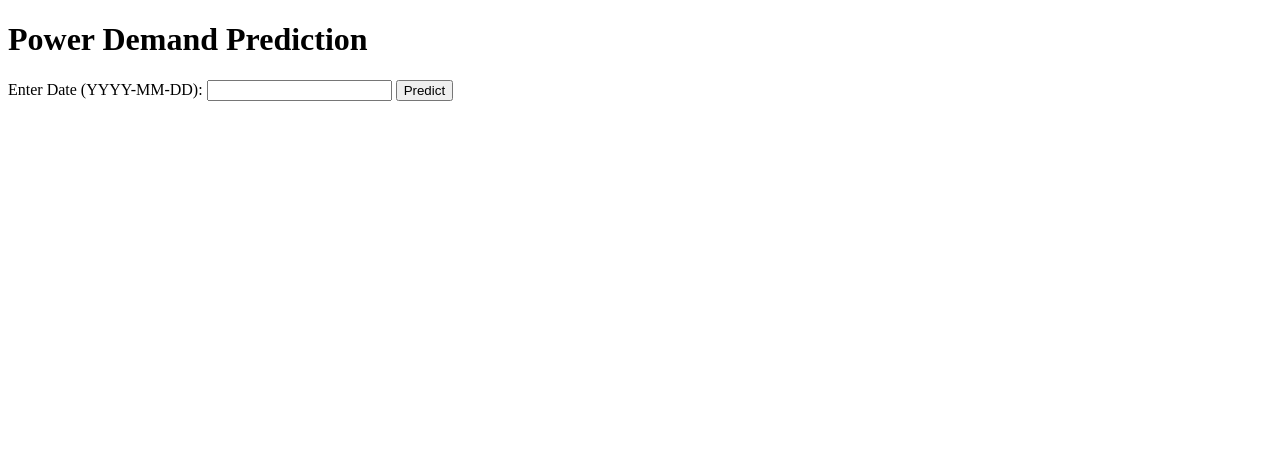
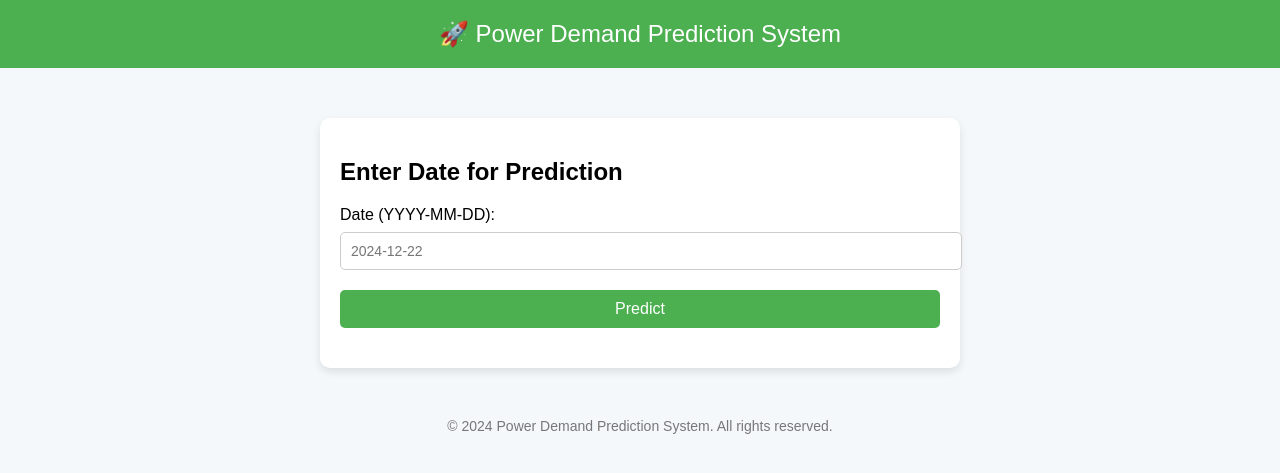
Before and after one commit to Yug25/delhi_peek_electric_powerdemand, a Flask app: page / in a window 1280 px wide. Shown: the top 473 px of the page. Run offline with Flask 3, Linux system fonts and the light colour scheme; parts of the project's set-up code (start-up, migrations or seed data) failed here and were passed over.

Commit message:
Update index.html

```diff
--- a/templates/index.html
+++ b/templates/index.html
@@ -2,26 +2,131 @@
 <html lang="en">
 <head>
     <meta charset="UTF-8">
+    <meta name="viewport" content="width=device-width, initial-scale=1.0">
     <title>Power Demand Prediction</title>
+    <style>
+        /* Global Styles */
+        body {
+            font-family: 'Arial', sans-serif;
+            margin: 0;
+            padding: 0;
+            background-color: #f4f8fb;
+        }
+
+        header {
+            background-color: #4CAF50;
+            color: white;
+            text-align: center;
+            padding: 20px 0;
+            font-size: 24px;
+        }
+
+        .container {
+            max-width: 600px;
+            margin: 50px auto;
+            padding: 20px;
+            background-color: white;
+            border-radius: 10px;
+            box-shadow: 0 4px 8px rgba(0, 0, 0, 0.1);
+        }
+
+        .form-group {
+            margin-bottom: 20px;
+        }
+
+        .form-group label {
+            display: block;
+            margin-bottom: 8px;
+            font-size: 16px;
+        }
+
+        .form-group input {
+            width: 100%;
+            padding: 10px;
+            font-size: 14px;
+            border: 1px solid #ccc;
+            border-radius: 5px;
+        }
+
+        .btn-predict {
+            display: inline-block;
+            width: 100%;
+            padding: 10px;
+            font-size: 16px;
+            color: white;
+            background-color: #4CAF50;
+            border: none;
+            border-radius: 5px;
+            cursor: pointer;
+        }
+
+        .btn-predict:hover {
+            background-color: #45a049;
+        }
+
+        #result {
+            margin-top: 20px;
+            font-size: 16px;
+            font-weight: bold;
+            color: #333;
+            text-align: center;
+        }
+
+        footer {
+            text-align: center;
+            margin-top: 30px;
+            font-size: 14px;
+            color: #777;
+        }
+    </style>
 </head>
 <body>
-    <h1>Power Demand Prediction</h1>
-    <form id="predict-form">
-        <label for="date">Enter Date (YYYY-MM-DD):</label>
-        <input type="text" id="date" required>
-        <button type="button" onclick="predict()">Predict</button>
-    </form>
-    <p id="result"></p>
+    <header>
+        🚀 Power Demand Prediction System
+    </header>
+
+    <div class="container">
+        <h2>Enter Date for Prediction</h2>
+        <div class="form-group">
+            <label for="date">Date (YYYY-MM-DD):</label>
+            <input type="text" id="date" placeholder="2024-12-22" required>
+        </div>
+        <button class="btn-predict" onclick="predict()">Predict</button>
+        <div id="result"></div>
+    </div>
+
+    <footer>
+        © 2024 Power Demand Prediction System. All rights reserved.
+    </footer>
+
     <script>
         async function predict() {
             const date = document.getElementById('date').value;
-            const response = await fetch('/predict', {
-                method: 'POST',
-                headers: { 'Content-Type': 'application/json' },
-                body: JSON.stringify({ date })
-            });
-            const data = await response.json();
-            document.getElementById('result').innerText = JSON.stringify(data);
+            const resultDiv = document.getElementById('result');
+            resultDiv.innerHTML = "⏳ Predicting...";
+
+            try {
+                const response = await fetch('/predict', {
+                    method: 'POST',
+                    headers: {
+                        'Content-Type': 'application/json'
+                    },
+                    body: JSON.stringify({ date: date })
+                });
+
+                const data = await response.json();
+                if (data.error) {
+                    resultDiv.innerHTML = `<span style="color: red;">❌ ${data.error}</span>`;
+                } else {
+                    resultDiv.innerHTML = `
+                        ✅ Prediction for <b>${data.date}</b>:<br>
+                        <b>Predicted Power Demand:</b> ${data.predicted_power_demand}<br>
+                        ${data.actual_power_demand ? `<b>Actual Power Demand:</b> ${data.actual_power_demand}` : ''}
+                    `;
+                }
+            } catch (error) {
+                resultDiv.innerHTML = `<span style="color: red;">❌ An error occurred: ${error}</span>`;
+            }
         }
     </script>
 </body>
```
